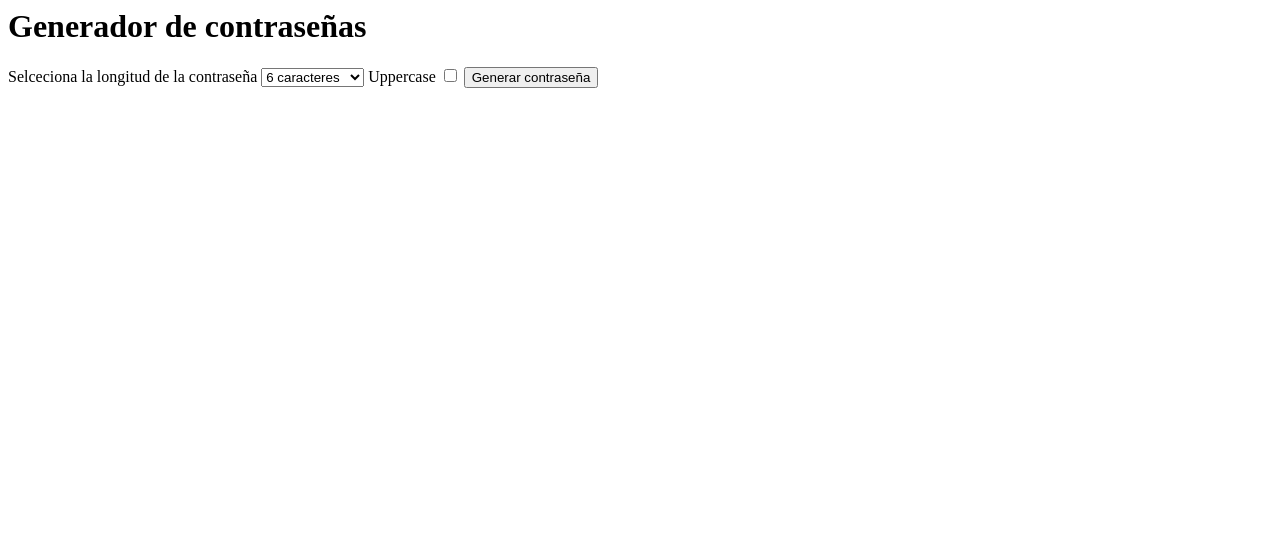
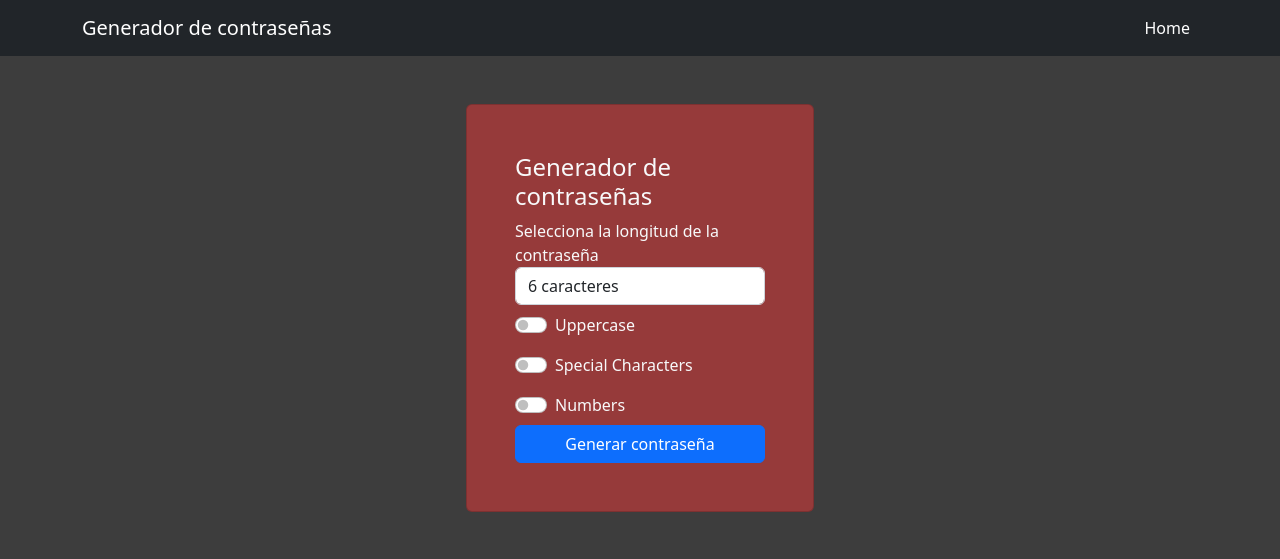
Before and after one commit to IAlexMag/hello_django, a Django app: page / in a window 1280 px wide. Shown: the top 559 px of the page. Run offline with Django 4.2, Linux system fonts and the light colour scheme.

Commit message:
App final

```diff
--- a/helloproject/hello_world/Templates/index.html
+++ b/helloproject/hello_world/Templates/index.html
@@ -1,8 +1,11 @@
-
-<form action="password">
-    <h1>Generador de contraseñas</h1>
-    <label for="length">Selceciona la longitud de la contraseña</label>
-    <select name="length" id="length">
+{% extends 'layout.html' %}
+{% block content %}
+<div class="col-md-4 offset-md-4">
+    <form action="{% url 'password' %}" class="card card-body p-5"
+    style="background-color: rgba(160, 59, 59, 0.904);">
+        <h1 class="h4">Generador de contraseñas</h1>
+        <label for="length">Selecciona la longitud de la contraseña</label>
+        <select name="length" id="length" class="form-control">
             <option value="6">6 caracteres</option>
             <option value="7">7 caracteres</option>
             <option value="8">8 caracteres</option>
@@ -12,7 +15,20 @@
             <option value="12">12 caracteres</option>
             <option value="13">13 caracteres</option>
         </select>
-    <label for="Uppercase">Uppercase</label>
-    <input type="checkbox" name="uppercase" id="uppercase">
-    <button>Generar contraseña</button>
+        <div class="form-check form-switch my-2">
+            <label for="Uppercase" class="form-check-label">Uppercase</label>
+            <input type="checkbox" name="uppercase" id="uppercase" class="form-check-input">
+        </div>
+        <div class="form-check form-switch my-2">
+            <label for="specialchar" class="form-check-label">Special Characters</label>
+            <input type="checkbox" name="specialchar" id="specialchar" class="form-check-input">
+        </div>
+        <div class="form-check form-switch my-2">
+            <label for="numbers" class="form-check-label">Numbers</label>
+            <input type="checkbox" name="numbers" id="numbers" class="form-check-input">
+        </div>
+        <button class="btn btn-primary">Generar contraseña</button>
     </form>
+</div>
+
+{% endblock %}
--- /dev/null
+++ b/helloproject/hello_world/Templates/layout.html
@@ -0,0 +1,18 @@
+<!DOCTYPE html>
+<html lang="en">
+<head>
+    <meta charset="UTF-8">
+    <meta http-equiv="X-UA-Compatible" content="IE=edge">
+    <meta name="viewport" content="width=device-width, initial-scale=1.0">
+    <title>Generador de contraseñas</title>
+    <!-- CSS only -->
+    <link href="https://cdn.jsdelivr.net/npm/bootstrap@5.2.0-beta1/dist/css/bootstrap.min.css" rel="stylesheet" integrity="sha384-0evHe/X+R7YkIZDRvuzKMRqM+OrBnVFBL6DOitfPri4tjfHxaWutUpFmBp4vmVor" crossorigin="anonymous">
+</head>
+<body style="background-color: rgba(0, 0, 0, 0.76);">
+    {% include 'partials/_navbar.html'%}
+    <div class="container p-5 text-light">
+        {% block content%}
+        {% endblock %}
+    </div>
+</body>
+</html>
--- /dev/null
+++ b/helloproject/hello_world/Templates/partials/_navbar.html
@@ -0,0 +1,15 @@
+<nav class="navbar navbar-expand-lg navbar-dark bg-dark">
+    <div class="container">
+      <a class="navbar-brand" href="#">Generador de contraseñas</a>
+      <button class="navbar-toggler" type="button" data-bs-toggle="collapse" data-bs-target="#navbarNav" aria-controls="navbarNav" aria-expanded="false" aria-label="Toggle navigation">
+        <span class="navbar-toggler-icon"></span>
+      </button>
+      <div class="collapse navbar-collapse" id="navbarNav">
+        <ul class="navbar-nav ms-auto">
+          <li class="nav-item">
+            <a class="nav-link active" aria-current="page" href="{% url 'index' %}">Home</a>
+          </li>
+        </ul>
+      </div>
+    </div>
+  </nav>
--- a/helloproject/hello_world/views.py
+++ b/helloproject/hello_world/views.py
@@ -10,6 +10,13 @@ def password(request):
     caracteres = list('abcdefghijklmnñopqrstuvwxyz') #ésta será la lista de caractéres con la que se generará la contraseña
     generadorpass = '' # la función generador recibirá los datos indicados en la selección que se haga de longitud
     length = int (request.GET.get('length')) # la variable length convertirá el request a un número entero con los métodos GET y get
+    if request.GET.get('uppercase'):
+        caracteres.extend(list('ABCDEFGHIJKLMNÑOPQRSTUVWXYZ')) #con el condicional if podemos agregar los valores en mayúsculas esto lo que hace es lo siguiente:
+# si el cliente marca la casilla uppercase a la variable de caracteres con el método extend agregará una lista de carácteres en mayúscula
+    if request.GET.get('specialchar'):
+        caracteres.extend(list('$!#%&/()=?¿¡[]^:;-<>@'))
+    if request.GET.get('numbers'):
+        caracteres.extend(list('1234567890'))
     for x in range(length):
         generadorpass += random.choice(caracteres) #para la variable x generará una contraseña de acuerdo al rango que se obtenga de la variable length
     return render(request, 'password.html', {'contra': generadorpass}) #esto retornará la vista en el archivo html asignándole el nombre contra siendo que está recibirá el parámetro de la variable generador
```
Also changed, not shown: helloproject/hello_world/Templates/password.html (+11 -2 lines). Lines whose indentation alone changed are shown as unchanged.
